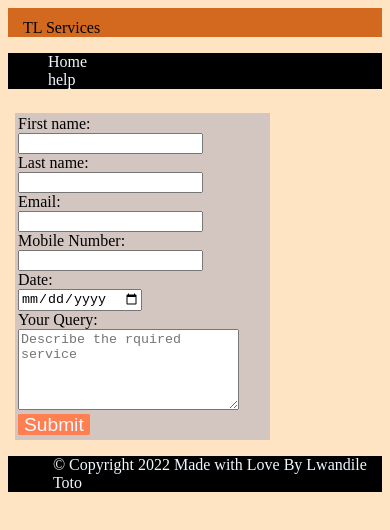
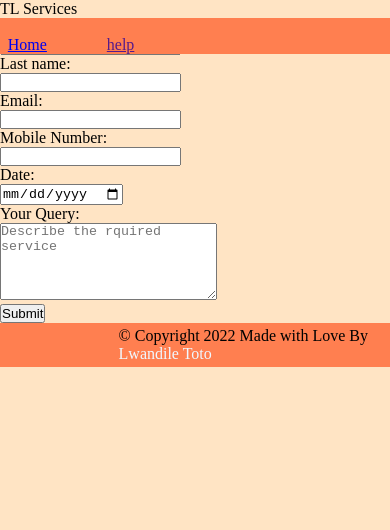
Before and after one commit to lwandile9/Personal-website, a plain HTML site: page services.html in a window 390 px wide. Drawn offline with Linux system fonts and the light colour scheme.

Commit message:
Update services.css

```diff
--- a/assets/css/services.css
+++ b/assets/css/services.css
@@ -1,112 +1,255 @@
-body{
+*{
 
-border: 0;
-padding: 0;
-background-color: bisque;
-position: relative;
+  box-sizing: border-box;
+  margin: 0;
+  padding: 0;
+}
 
+
+
+nav {
+
+background-color: coral;
+display: flex;
+gap: 55%;
+padding-top: 20px  ;
+padding-left: 3%;
+padding-right: 3%;
+position:fixed;
+width: 100%;
 
 
 }
 
+nav .container{
 
-header{
-
-background-color: chocolate;
-padding-top: 3%;
-padding-left: 4%;
-
-
-
-}
-
-nav{
-  background-color: black;
-  padding-top: 0%;
-  color: aliceblue;
-
-}
-
-nav ul{
-
-list-style: none;
-
-
-}
-
-.mainNavBar{
-
-;
-}
-
-nav li{
-  text-align: justify;
-
-}
-
-
-
-form button{
-
-
-  background-color: coral;
-  color: aliceblue;
-  font-size: 1.2em;
-  border: none;
-  border-radius: 5%;
-  line-height: 100%;
-
-}
-
-form .btnSubmit :hover{
-
-background-color: rgb(250, 5, 5);
-color: brown;
+display: flex;
+max-width: 900px;
+min-width: 1px;
 
 
 }
 
 
 
-SbtnSubmit:visited{
+ul{
+display: flex;
+gap: 22%;
+list-style-type:none
 
-  color: coral;
+
 }
 
 
- .MainForm{
 
-   padding-left: 2%;
-   padding-right: 30%;
-   padding-top: 2%;
-   border-radius: 17%;
+ul img {
+ width: 30px;
+ margin-bottom: 0;
+ padding: 0%;
+ border: solid;
+ border-style: outset;
+ border-color: rgba(48, 47, 39, 0.831);
+ border-radius: 50%;
 
 
- }
-form{
-    background-color: rgb(211, 198, 193);
-    padding-left: 1%;
-    padding-bottom: 2%;
-    padding-top: 1%;
+}
+
+ul img:hover{
+   border-color: brown;
+   box-shadow: aquamarine;
+   opacity: 2.7;
+
 }
 
 
-.mainFooter{
-  background-color: black;
-  color: aliceblue;
-  padding-left: 12%;
 
-}
-a{
+.container a {
 
-  color: aliceblue;
-  font-style: normal;
-  text-decoration: none;
+text-decoration: none;
+color: aliceblue;
+font-weight: 100%;
+
 
 }
 
-a:hover{
 
-  background-color:coral
+.container a:hover {
+
+  color: brown;
+  transition: all 0.15s;
 
 }
+
+
+
+section .container{
+
+padding-left: 3%;
+border: solid;
+margin: 20% 5%;
+line-height: 1.3;
+font-size: 12;
+max-width: 600px;
+
+}
+
+
+
+
+body{
+
+border: 0;
+padding: 0;
+background-color: bisque;
+margin-bottom: 200px;
+
+}
+
+.Bcontainer{
+
+display: flex;
+align-items: center;
+
+}
+
+
+
+.container p h5:hover{
+   text-decoration: dotted;
+   cursor: pointer;
+
+ }
+aside {
+ border: solid;
+ padding: 20px 10px;
+ border-style:inset;
+ margin-right: 1%;
+ border-color: rgba(144, 137, 132, 0.625);
+ border-radius: 5%;
+ max-width: 600px;
+
+}
+
+
+
+
+.mainFooter p{
+width: 100%;
+padding-left: 30%;
+align-content: center;
+}
+
+footer{
+padding: 1%  ;
+background-color: coral;
+position: fixed;
+width: 100%;
+align-items: center;
+
+
+
+}
+
+footer a {
+
+    text-decoration: none;
+    color:aliceblue
+
+}
+
+@media screen and (max-width: 600px) {
+
+  .Bcontainer{
+
+    display: flex;
+    align-items:center;
+    flex-direction: column;
+
+
+    }
+
+  }
+
+
+
+
+@media screen and (max-width: 700px) {
+
+  nav .container{
+
+    display: flex;
+    align-items:center;
+    flex-direction: column;
+
+
+    }
+
+
+nav {
+
+  background-color: coral;
+  display: flex;
+  gap: 19%;
+  padding-top: 18px  ;
+  padding-left: 2%;
+  padding-right: 2%;
+  position:fixed;
+  width: 100%;
+  flex-direction: column;
+
+
+
+  }
+
+
+ul{
+  display: flex;
+  gap: 16%;
+  list-style-type:none
+
+
+  }
+
+}
+
+
+/*******less than 300 screen *******/
+
+@media screen and (max-width: 300px) {
+
+  nav .container{
+
+    display: flex;
+    align-items:center;
+    flex-direction: column;
+
+
+    }
+
+
+nav {
+
+  background-color: coral;
+  display: flex;
+  gap: 12%;
+  padding-top: 15px  ;
+  padding-left: 2%;
+  padding-right: 2%;
+  position:fixed;
+  width: 100%;
+  flex-direction: column;
+
+
+
+  }
+
+
+ul{
+  display: flex;
+  gap: 5%;
+  list-style-type:none
+
+
+  }
+
+}
```
